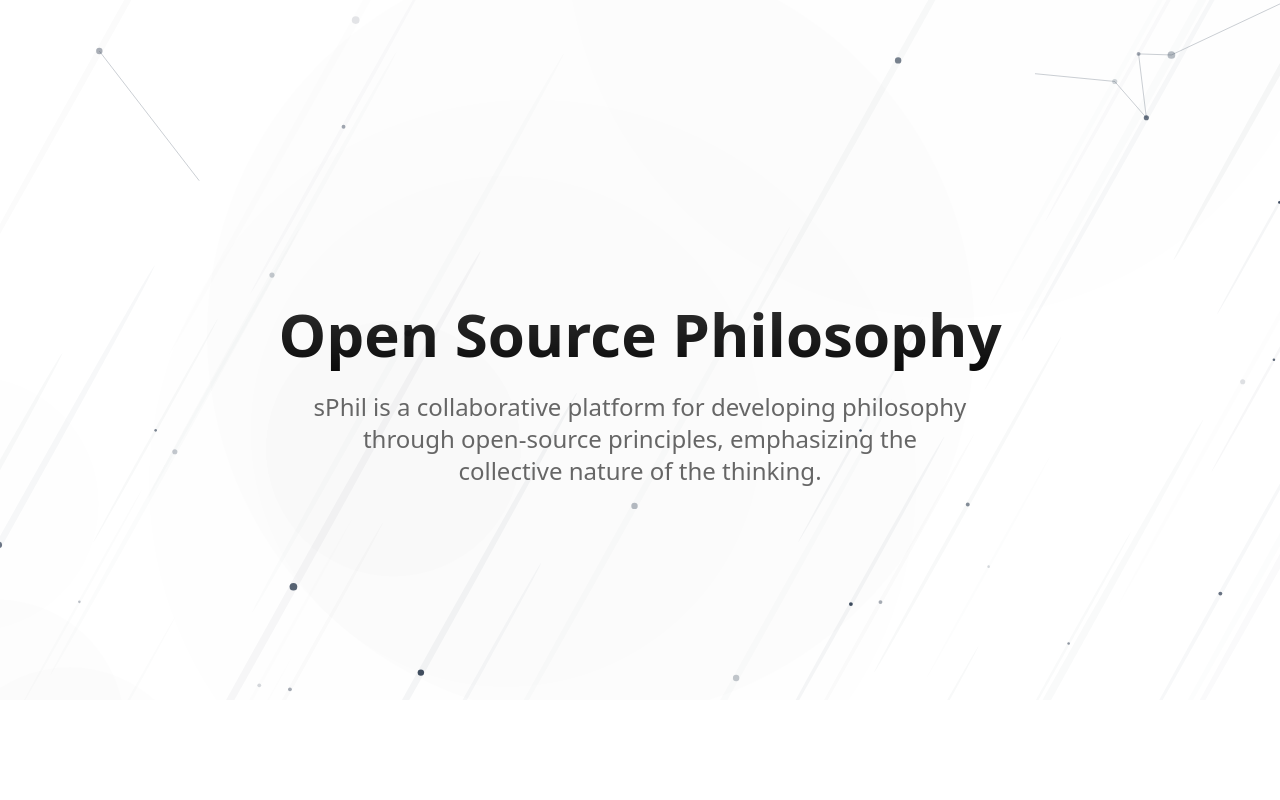
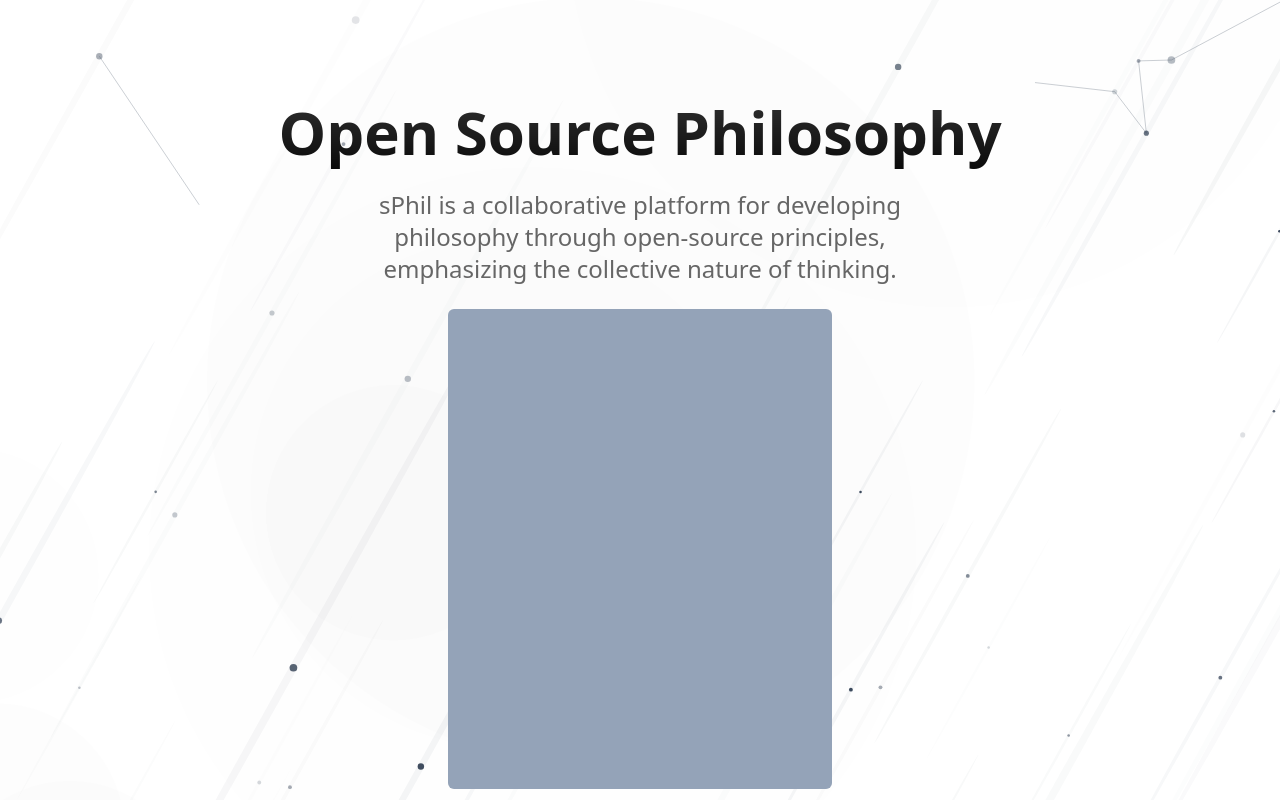
Before and after one commit to systemphil/sphil, a Next.js app: page / in a window 1280 px wide. Built offline with nearby package versions, Linux system fonts and the light colour scheme.

Commit message:
added fancy card animations. made separate css module

```diff
--- /dev/null
+++ b/src/components/Card.tsx
@@ -0,0 +1,13 @@
+import styles from "./card.module.css";
+import cn from "classnames";
+
+/**
+ * In order for Card to animate the pseudo-background, it must access certain CSS properties exposed via the Houdini API.
+ * Therefore, a special CSS class "card-magic" was made to achieve this. This class only does the fancy animation
+ * styling, leaving the rest, such as size and background, to be handled by Tailwind as per usual.
+ * @See {@Link https://developer.mozilla.org/en-US/docs/Web/Guide/Houdini CSS Houdini }
+ */
+const Card = () => {
+    return <div className={cn(styles["card-magic"], "h-[60vh] aspect-[1/1.25] card-magic bg-slate-400 rounded-md")}></div>
+}
+export default Card;
--- /dev/null
+++ b/src/components/card.module.css
@@ -0,0 +1,42 @@
+@property --magic-angle {
+    syntax: "<angle>";
+    initial-value: 0deg;
+    inherits: false;
+}
+.card-magic {
+    position: relative;
+    --slate-500: #64748b;
+    --cyan-500: #06b6d4;
+    --fuchsia-500: #d946ef;
+}
+.card-magic::before,
+.card-magic::after {
+    content: "";
+    position: absolute;
+    inset: -.15rem;
+    z-index: -1;
+    border-radius: inherit;
+    background: conic-gradient(
+        from var(--magic-angle),
+        var(--fuchsia-500),
+        var(--cyan-500),
+        var(--fuchsia-500));
+    animation: rotate 3s linear infinite;
+    opacity: 0;
+    transition: opacity 2s;
+}
+.card-magic::after {
+    filter: blur(3.5rem);
+}
+.card-magic:hover:before,
+.card-magic:hover:after {
+    opacity: 1;
+}
+@keyframes rotate {
+    0% {
+        --magic-angle: 0deg;
+    }
+    100% {
+        --magic-angle: 360deg;
+    }
+}
--- a/src/components/pages/landing/Stars.tsx
+++ b/src/components/pages/landing/Stars.tsx
@@ -1,4 +1,20 @@
 "use client";
+
+/**
+ * Copyright (c) 2023 by Cory Hughart (https://codepen.io/cr0ybot/pen/zNyYeW)
+ *
+ * Permission is hereby granted, free of charge, to any person obtaining a copy of this software and associated documentation files (the
+ * "Software"), to deal in the Software without restriction, including without limitation the rights to use, copy, modify, merge, publish,
+ * distribute, sublicense, and/or sell copies of the Software, and to permit persons to whom the Software is furnished to do so, subject to
+ * the following conditions:
+ *
+ * The above copyright notice and this permission notice shall be included in all copies or substantial portions of the Software.
+ *
+ * THE SOFTWARE IS PROVIDED "AS IS", WITHOUT WARRANTY OF ANY KIND, EXPRESS OR IMPLIED, INCLUDING BUT NOT LIMITED TO THE WARRANTIES OF
+ * MERCHANTABILITY, FITNESS FOR A PARTICULAR PURPOSE AND NONINFRINGEMENT. IN NO EVENT SHALL THE AUTHORS OR COPYRIGHT HOLDERS BE LIABLE
+ * FOR ANY CLAIM, DAMAGES OR OTHER LIABILITY, WHETHER IN AN ACTION OF CONTRACT, TORT OR OTHERWISE, ARISING FROM, OUT OF OR IN CONNECTION
+ * WITH THE SOFTWARE OR THE USE OR OTHER DEALINGS IN THE SOFTWARE.
+ */
 
 import Delaunay from "@/util/delaunay-fast";
 import { useEffect } from "react";
@@ -9,7 +25,7 @@
 /**
  * Renders Stars animation to the UI. Requires theme.
  *
- * @description Created by Cory Hughart and permission granted to use and modify. Inspired by Steve Courtney's poster art for Celsius GS's Drifter - http://celsiusgs.com/drifter/posters.php
+ * @description Created by Cory Hughart and permission has been granted to use and modify. Inspired by Steve Courtney's poster art for Celsius GS's Drifter - http://celsiusgs.com/drifter/posters.php
  * by Cory Hughart - http://coryhughart.com.
  *
  * @modifications made by Firgrep to adapt Cory's code to TypeScript:
@@ -607,7 +623,7 @@
     }, [theme])
 
     return(
-        <canvas id="stars" className="block relative w-full h-64 md:h-screen -z-10"></canvas>
+        <canvas id="stars" className="block relative w-full h-full -z-10"></canvas>
     )
 }
 
--- a/src/components/pages/landing/index.tsx
+++ b/src/components/pages/landing/index.tsx
@@ -1,3 +1,4 @@
+import Card from "@/components/Card";
 import HeroBackground from "./HeroBackground";
 
 
@@ -6,16 +7,19 @@
     // TODO change h to h-full when we have added more stuff to the landing page
     return(
         <>
-            <main className="relative flex flex-col items-center justify-center w-full h-[700px] overflow-hidden">
+            <main className="relative flex flex-col items-center justify-center w-full h-screen overflow-hidden">
                 <HeroBackground />
                 <div className="absolute flex flex-col items-center justify-center z-10">
                     <h1 className="mt-12 z-10 lg:!mt-20 mx-6 w-[300px] md:!w-full font-extrabold text-5xl lg:text-6xl  leading-tight xl:leading-snug text-center pb-4 bg-clip-text text-transparent bg-gradient-to-b from-black/80 to-black dark:from-white dark:to-[#AAAAAA]">
                         Open Source Philosophy
                     </h1>
-                    <p className="mx-6 z-10 text-xl max-h-[112px] md:max-h-[96px] w-[315px] md:w-[660px] md:text-2xl font-space-grotesk text-center text-[#666666] dark:text-[#888888]">
+                    <p className="mx-6 z-10 text-xl max-h-[112px] md:max-h-[96px] w-[315px] md:w-[600px] md:text-2xl font-space-grotesk text-center text-[#666666] dark:text-[#888888]">
                         sPhil is a collaborative platform for developing philosophy through open-source principles,
-                        emphasizing the collective nature of the thinking.
+                        emphasizing the collective nature of thinking.
                     </p>
+                    <div className="mt-6">
+                        <Card />
+                    </div>
                 </div>
             </main>
         </>
--- /dev/null
+++ b/src/components/pages/subdirectory-landing/Spipa.tsx
@@ -0,0 +1,2 @@
+// Copyright (c) 2023 by Alex Andrix (https://codepen.io/alexandrix/pen/oQOvYp)
+// https://codepen.io/alexandrix/pen/oQOvYp
```
